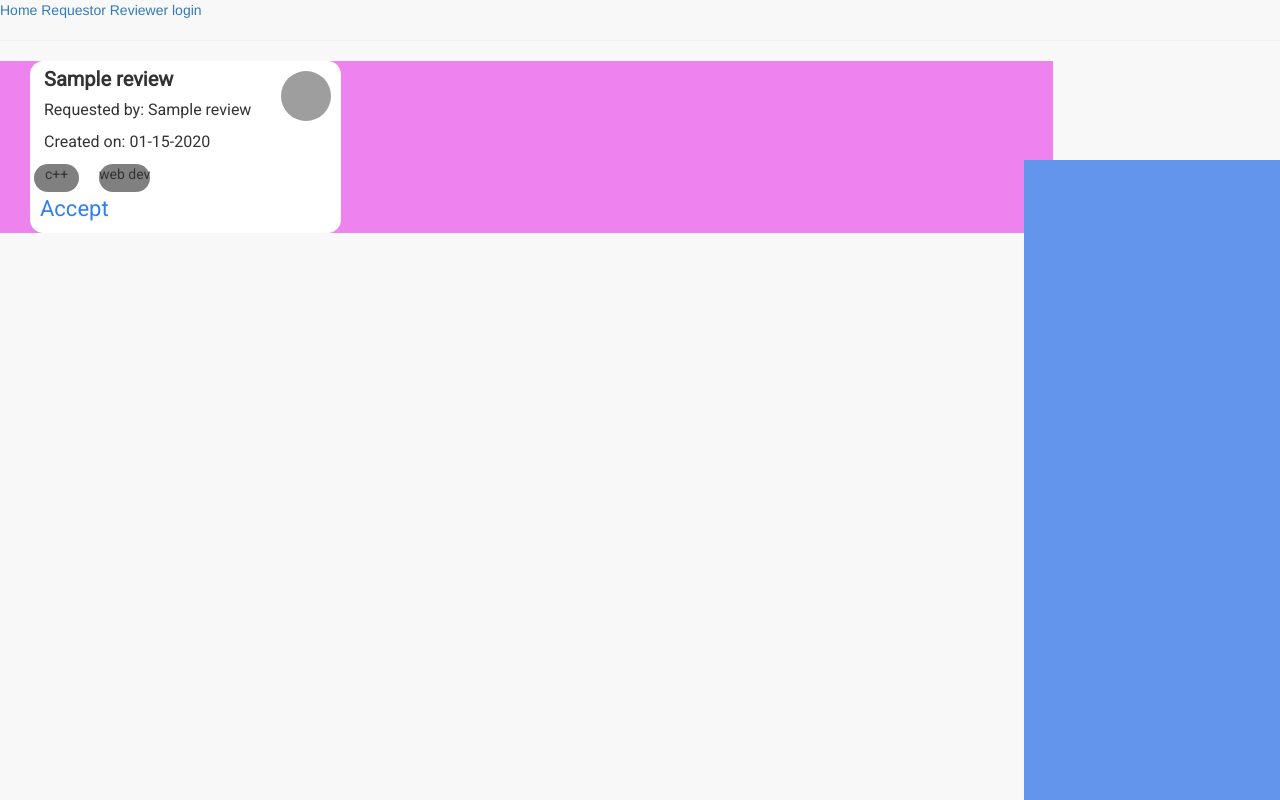
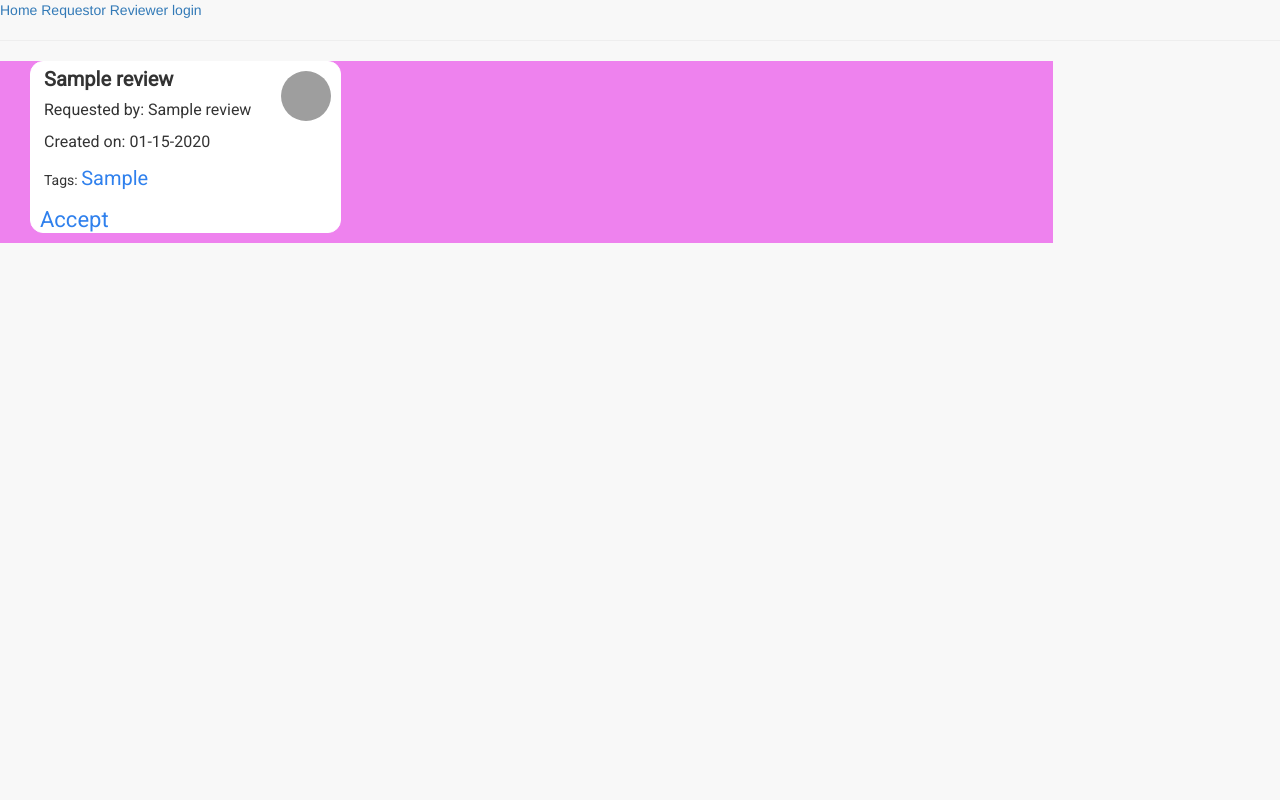
Before and after one commit to Praven18/Reviewership, a Flask app: page /reviewer in a window 1280 px wide. Run offline with Flask 2, Linux system fonts and the light colour scheme; tables that the repository leaves empty hold one stand-in row (values such as "Sample post"); some libraries are stand-ins or nearby versions; grey boxes are pictures that could not be loaded.

Commit message:
this is actually for the sidebar... it works

```diff
--- a/app/routes.py
+++ b/app/routes.py
@@ -57,6 +57,7 @@ def index():
             #)
         #)
     else:
+        Review.setTagString(1)
         return render_template('index.html')
         #return '<a class="button" href="/login">Google Login</a>'
 
@@ -179,7 +180,10 @@ def requestor():
         db.session.add(review)
         db.session.commit()
         tags=cform.tags.data
-        tag_list=tags.split()
+        print(tags)
+        tag_list=tags.split(',')
+        print('4444444444444444')
+        print(tag_list)
         Review.setTags(tag_list,review.id)
         print('good')
     else:
--- a/app/static/css/base.css
+++ b/app/static/css/base.css
@@ -11,6 +11,6 @@ body {
     background-color:  white;
     padding: 3px;
     border-radius: 13px;
-    padding-bottom: 10px;
+    margin-bottom: 10px;
     max-width: 400px;
 }
--- a/app/static/css/reviewer.css
+++ b/app/static/css/reviewer.css
@@ -27,12 +27,15 @@ p {
 }
 
 #side_content {
-    position: absolute;
+    position: fixed;
     background-color: cornflowerblue;
     bottom: 0;
     right: 0;
     height: 80%;
-    width: 20%;
+    width: 0px;
+    transition: 0.5s;
+    z-index: 1;
+    overflow: hidden;
 }
 
 #dateForm  {
@@ -90,12 +93,8 @@ p {
     top: 10px;
 }
 
-.tag {
-    border-radius: 40px;
-    display: inline-block;
-    height: 28px;
-    background-color: grey;
-    margin-right: 20px;
-    min-width: 45px;
-    text-align: center;
+.tags {
+   color: #2F80ED;
+   font-size: 20px;
+   font-weight: 500;
 }
--- a/app/templates/home.html
+++ b/app/templates/home.html
@@ -62,7 +62,7 @@
     <form id = "dateForm" action="" method="POST" novalidate>
         <div id ="num">
             {{ forms.hidden_tag() }}
-            <h2 style="font-size:20px text-align:center">Select a date</h2>
+            <h2 style="font-size:20px; text-align:center">Select a date</h2>
             {{forms.date}} <br>
             {{forms.submit(class_="btn")}}
 
--- a/app/templates/requestor.html
+++ b/app/templates/requestor.html
@@ -57,7 +57,7 @@
         ul.appendChild(li);
         var text='';
         for(i = 1;i<y.length;i++)
-            text = text + ' ' + y[i].innerText + ' ';
+            text = text + ' ' + y[i].innerText + ',';
         document.getElementById('tags').value = text
     }
 
@@ -67,7 +67,7 @@
                     var z=[];
                     for(i = 1;i<y.length;i++) {
                         z.push(y[i].innerText);
-                        text = text + ' ' + y[i] + ' '
+                        text = text + ' ' + y[i] + ', '
                     }
                     document.getElementById('tags').value = text
                     console.log(text)
--- a/app/templates/reviewer.html
+++ b/app/templates/reviewer.html
@@ -14,8 +14,9 @@
                             <p class ="name">Requested by: {{review.requestor_name}}</p>
                             <p class ="date">Created on: {{review.date|date_filter}}</p>
                             <img src = "{{review.pic}}" class=pic>
-                            <div class ="tag">c++</div><div class ="tag">web dev</div><br>
+                            <p class>Tags: <span class="tags">{{review.tagString}}</span></p>
                             <button type="sumbit" class="accept" onclick="openForm(this.id)" id = '{{review.id}}'> Accept</button>
+                            <p hidden class="des">{{review.description}}</p>
 
 
 
@@ -28,12 +29,12 @@
             <form id = "dateForm" action="" method="POST" novalidate>
                 <div id ="num">
                     {{ form.hidden_tag() }}
-                    <h2 style="font-size:20px text-align:center">Select a date</h2>
+                    <h2 style="font-size:20px; text-align: center">Select a date</h2>
                     {{form.date}} <br>
                     {{form.submit(class_="btn")}}
 
                     <button type="button" class="btn" onclick="closeForm()">CANCEL</button> <br>
-                    {{form.id}}
+                    <p hidden>{{form.id}}</p>
                 </div>
             </form>
             <div class="col-md-3">
@@ -47,8 +48,8 @@
 
     </div>
     <div id = "side_content">
-        <p class = "side_title"></p> <br>
-        <p class = "side_description"></p>
+        <p id = "side_title">s</p> <br>
+        <p id = "side_description"></p>
     </div>
     {% block script %}
     <script>
@@ -96,13 +97,24 @@
 
     function createSide(card) {
         //document.getElementById("side_title").value = title
-        //document.getElementById("side_description").value = description
-        console.log(card)
+        document.getElementById("side_content").style.width = "20%";
+        console.log(card.querySelector(".des").innerText);
+        document.getElementById("side_title").innerText = card.querySelector(".title").innerText;
+        document.getElementById("side_description").innerText = card.querySelector(".des").innerText;
     }
 
-    function change() {
-        document.getElementById("side_content").style.backgroundColor = "green";
+    $(document).mousedown(function (e) {
+    var container = $("#side_content");
+    console.log("we here");
+    if (!container.is(e.target) // if the target of the click isn't the container...
+        && container.has(e.target).length === 0) // ... nor a descendant of the container
+    {
+       if($("#side_content").width() != 0 )
+            {
+                container.width(0);
+            }
     }
+  });
 
     </script>
     {% endblock %}
```
Also changed, not shown: app/models.py (+18 -2 lines), migrations/versions/a26981a29ae3_.py (added, +28 -0 lines), app.db.
